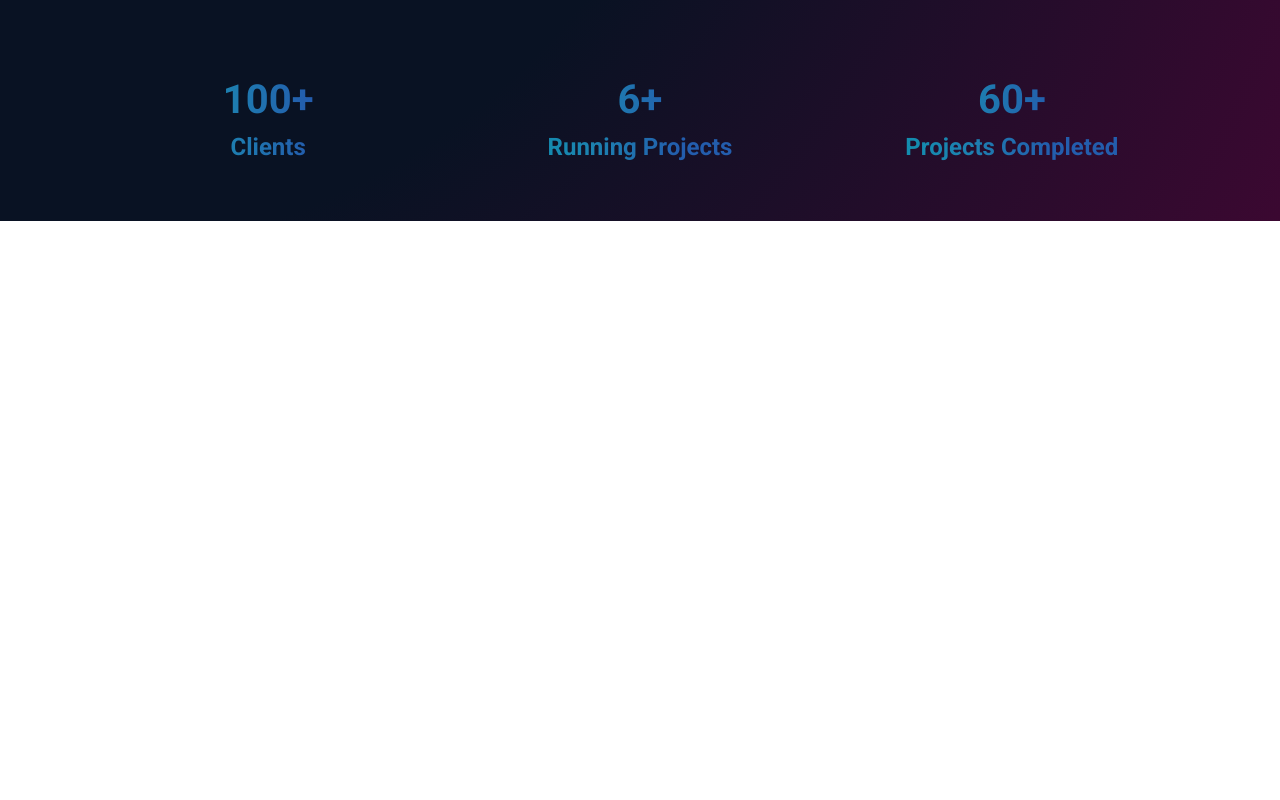
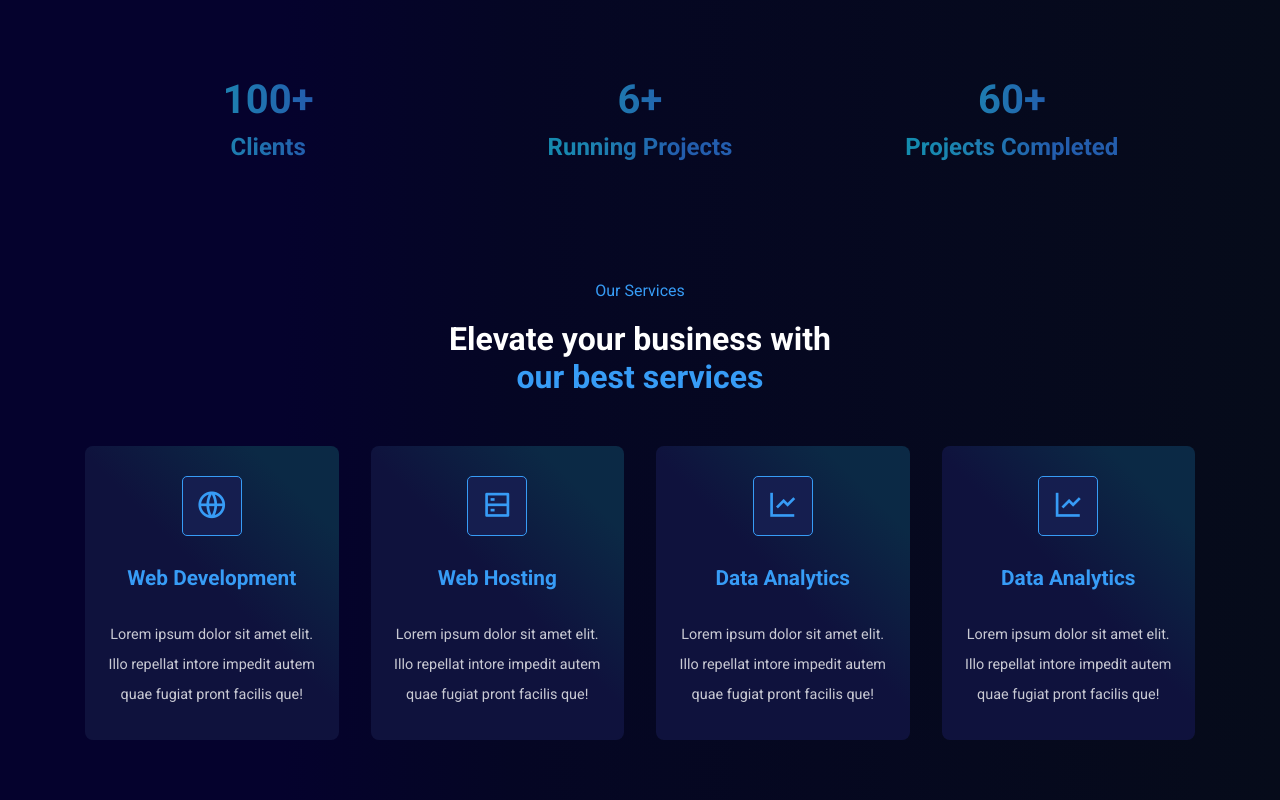
Before and after one commit to iameenalam/Digital-Agency-Website, a React (Create React App) app: page / in a window 1280 px wide. Shown: the part 667-1467 px from the top of the page. Before the commit the page ends 888 px from the top, so only its background shows below. Built offline with nearby package versions, Linux system fonts and the light colour scheme.

Commit message:
created Services section and made a few more changes

```diff
--- a/src/App.css
+++ b/src/App.css
@@ -3,18 +3,24 @@
 
 /* css variables */
 :root {
-  --primary-color: #C149E5;
+  --primary-color: #379cf6;
   --heading-color: #fff;
-  --btn-primary-bg: #C149E5;
-  --btn-secondary-bg: #3B0831;
+  --btn-primary-bg: #379cf6;
+  --btn-secondary-bg: #090238;
   --team-card-bg: #1b2352;
   --link-color: #fff;
-  --link-active: #C149E5;
+  --link-active: #379cf6;
   --card-bg: linear-gradient(
     45deg,
     rgba(15, 18, 61, 1) 33%,
     rgba(15, 18, 61, 1) 52%,
     rgba(11, 41, 69, 1) 84%
+  );
+  --body-bg: linear-gradient(
+    90deg,
+    rgba(5, 2, 45, 1) 22%,
+    rgba(5, 6, 36, 1) 40%,
+    rgba(6, 11, 26, 1) 100%
   );
   --newsletter-bg: linear-gradient(
     90deg,
@@ -57,16 +63,7 @@
 }
 
 body{
-  background: -moz-radial-gradient(circle at 3% 25%, rgba(9, 18, 35, 1) 0%, rgba(9, 18, 35, 1) 50%, rgba(59, 8, 49, 1) 100%);
-
-  background: -webkit-radial-gradient(circle at 3% 25%, rgba(9, 18, 35, 1) 0%, rgba(9, 18, 35, 1) 50%, rgba(59, 8, 49, 1) 100%);
-
-  background: -o-radial-gradient(circle at 3% 25%, rgba(9, 18, 35, 1) 0%, rgba(9, 18, 35, 1) 50%, rgba(59, 8, 49, 1) 100%);
-
-  background: -ms-radial-gradient(circle at 3% 25%, rgba(9, 18, 35, 1) 0%, rgba(9, 18, 35, 1) 50%, rgba(59, 8, 49, 1) 100%);
-
-  background: radial-gradient(circle at 3% 25%, rgba(9, 18, 35, 1) 0%, rgba(9, 18, 35, 1) 50%, rgba(59, 8, 49, 1) 100%);
-
+  background: var(--body-bg);
   font-family: var(--font-name);
 }
 
@@ -78,6 +75,7 @@ a{
 h1,
 h2 {
   color: var(--heading-color);
+  font-size: 2rem;
 }
 
 section{
@@ -95,3 +93,10 @@ section{
   line-height: 30px;
   font-size: .9rem;
 }
+
+.subtitle{
+  font-size: 1rem;
+  color: var(--primary-color);
+  font-weight: 400;
+  margin-bottom: 20px;
+}
--- a/src/App.js
+++ b/src/App.js
@@ -2,6 +2,7 @@ import './App.css';
 import Header from './components/Header/Header';
 import Hero from './components/UI/Hero';
 import Counter from './components/UI/Counter';
+import Services from './components/UI/Services';
 
 function App() {
   return (
@@ -9,6 +10,7 @@ function App() {
       <Header />
       <Hero />
       <Counter />
+      <Services />
     </>
   );
 }
--- a/src/components/Header/Header.jsx
+++ b/src/components/Header/Header.jsx
@@ -1,6 +1,6 @@
 import React from "react";
 import './Header.css'
-import logo from '../../images/logo.png'
+import logo from '../../images/wds-logo-blue.png'
 
 
 const nav__links = [
@@ -54,7 +54,7 @@ const Header = () => {
 
           {/* ============ light mode ============ */}
           <div className="light__mode">
-            <span><i class="ri-sun-line"></i> Light Mode</span>
+            <span><i class="ri-sun-line"></i> Light</span>
           </div>
         </div>
       </div>
--- /dev/null
+++ b/src/components/UI/Services.jsx
@@ -0,0 +1,53 @@
+import React from 'react'
+import '../../styles/services.css'
+
+const serviceData = [
+    {
+        icon: 'ri-global-line',
+        title: 'Web Development',
+        desc: 'Lorem ipsum dolor sit amet elit. Illo repellat intore impedit autem quae fugiat pront facilis que!'
+    },
+    {
+        icon: 'ri-server-line',
+        title: 'Web Hosting',
+        desc: 'Lorem ipsum dolor sit amet elit. Illo repellat intore impedit autem quae fugiat pront facilis que!'
+    },
+    {
+        icon: 'ri-line-chart-line',
+        title: 'Data Analytics',
+        desc: 'Lorem ipsum dolor sit amet elit. Illo repellat intore impedit autem quae fugiat pront facilis que!'
+    },
+    {
+        icon: 'ri-line-chart-line',
+        title: 'Data Analytics',
+        desc: 'Lorem ipsum dolor sit amet elit. Illo repellat intore impedit autem quae fugiat pront facilis que!'
+    },
+]
+
+const Services = () => {
+  return (
+    <section id="services">
+        <div className="container">
+            <div className="services__top-content">
+                <h6 className='subtitle'>Our Services</h6>
+                <h2>Elevate your business with</h2>
+                <h2 className='highlight'> our best services</h2>
+            </div>
+
+            <div className="service__item-wrapper">
+                {
+                    serviceData.map((item,index)=>(
+                        <div className="services__item" key={index}>
+                            <span className="service__icon"><i class={item.icon}></i></span>
+                            <h3 className="service__title">{item.title}</h3>
+                            <p className="description">{item.desc}</p>
+                        </div>
+                    ))
+                }
+            </div>
+        </div>
+    </section>
+  )
+}
+
+export default Services
--- /dev/null
+++ b/src/styles/services.css
@@ -0,0 +1,44 @@
+.services__top-content {
+    text-align: center;
+    margin-bottom: 50px;
+}
+
+.service__item-wrapper{
+    display: flex;
+    align-items: center;
+    justify-content: space-between;
+    column-gap: 2rem;
+}
+
+.services__item {
+    background: var(--card-bg);
+    width: 25%;
+    padding: 30px 15px;
+    text-align: center;
+    border-radius: 0.5rem;
+    cursor: pointer;
+}
+
+.service__icon {
+    width: 60px;
+    height: 60px;
+    display: flex;
+    align-items: center;
+    justify-content: center;
+    margin: auto;
+    background: var(--icon-bg);
+    border-radius: 5px;
+    margin-bottom: 30px;
+    border: 1px solid var(--primary-color);
+}
+
+.service__icon i {
+    font-size: 2rem;
+    color: var(--primary-color);
+}
+
+.service__title{
+    color: var(--primary-color);
+    font-size: 1.3rem;
+    margin-bottom: 30px;
+}
```
Also changed, not shown: src/images/wds-logo-blue.png (added), src/images/wds-logo-white.png (renamed from src/images/logo.png).
